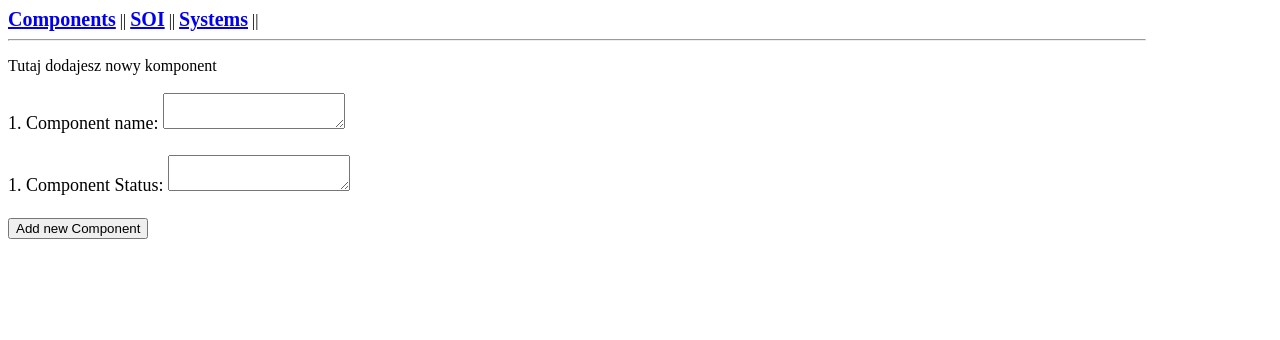
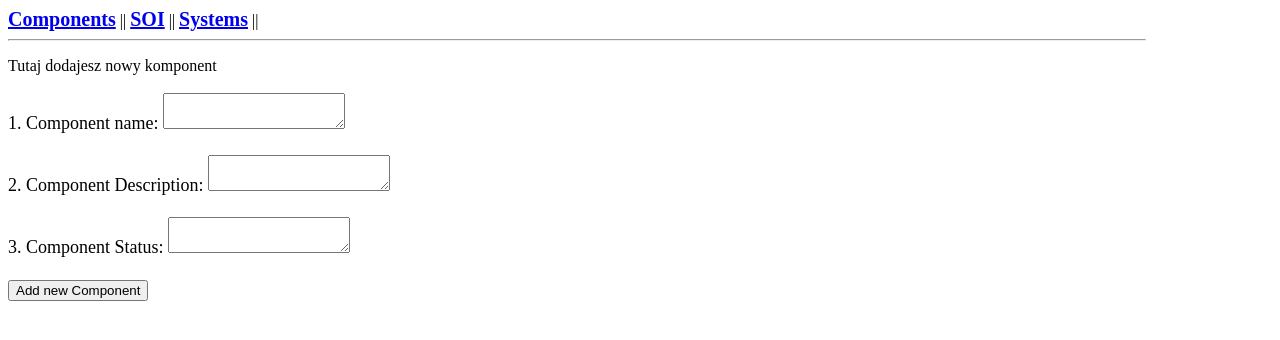
Before and after one commit to johnny-sky91/COMPanion, a Flask app: page /components_list/add_new_component in a window 1280 px wide. Shown: the top 340 px of the page. Run offline with Flask 3, Linux system fonts and the light colour scheme.

Commit message:
Component update

```diff
--- a/app/forms.py
+++ b/app/forms.py
@@ -32,12 +32,13 @@ class AddSOI(FlaskForm):
 class AddComponent(FlaskForm):
     component_name = TextAreaField(
         "Component name",
-        validators=[DataRequired(message="Component name can't be empty")],
-    )
+        validators=[DataRequired(message="Component name can't be empty")])
+    component_description = TextAreaField(
+        "Component Description",
+        validators=[DataRequired(message="Component Description can't be empty")])
     component_status = TextAreaField(
         "Component Status",
-        validators=[DataRequired(message="Component status can't be empty")],
-    )
+        validators=[DataRequired(message="Component status can't be empty")])
     submit = SubmitField("Add new Component")
 
 
--- a/app/models.py
+++ b/app/models.py
@@ -1,4 +1,5 @@
 from app import db
+from datetime import datetime
 
 
 class SOI(db.Model):
@@ -19,6 +20,7 @@ class SOI_Comment(db.Model):
 class Component(db.Model):
     component_id = db.Column(db.Integer, primary_key=True)
     component_name = db.Column(db.String(160), unique=True)
+    component_description = db.Column(db.String(160), unique=True)
     component_status = db.Column(db.String(160))
 
     def __repr__(self):
@@ -29,6 +31,7 @@ class Component_Comment(db.Model):
     component_comment_id = db.Column(db.Integer, primary_key=True)
     what_component_id = db.Column(db.Integer)
     component_comment_text = db.Column(db.String(160))
+    timestamp = db.Column(db.DateTime, index=True, default=datetime.utcnow)
 
 
 class System(db.Model):
--- a/app/routes.py
+++ b/app/routes.py
@@ -24,6 +24,7 @@ def add_new_component():
     if form.validate_on_submit():
         new_component = Component(
             component_name=form.component_name.data,
+            component_description=form.component_description.data,
             component_status=form.component_status.data,
         )
         db.session.add(new_component)
--- a/app/templates/add_new_component.html
+++ b/app/templates/add_new_component.html
@@ -6,7 +6,8 @@
     {{form.hidden_tag()}}
     <p style="font-size:18px">
         1. {{ form.component_name.label }}: {{ form.component_name() }}<br><br>
-        1. {{ form.component_status.label }}: {{ form.component_status() }}<br><br>
+        2. {{ form.component_description.label }}: {{ form.component_description() }}<br><br>
+        3. {{ form.component_status.label }}: {{ form.component_status() }}<br><br>
         {{ form.submit() }} <br>
         {% for error in form.component_name.errors %}
         <span style="color: red;">{{ error }}</span>
--- a/app/templates/component_view.html
+++ b/app/templates/component_view.html
@@ -4,6 +4,7 @@
 <b>Component info</b>
 <p>Component ID: {{ component.component_id }}</p>
 <p>Component name: {{ component.component_name }}</p>
+<p>Component name: {{ component.component_description}}</p>
 <p>Component status: {{ component.component_status }}</p>
 <p>Change status</p>
 <p>Add SOI usage</p>
```
